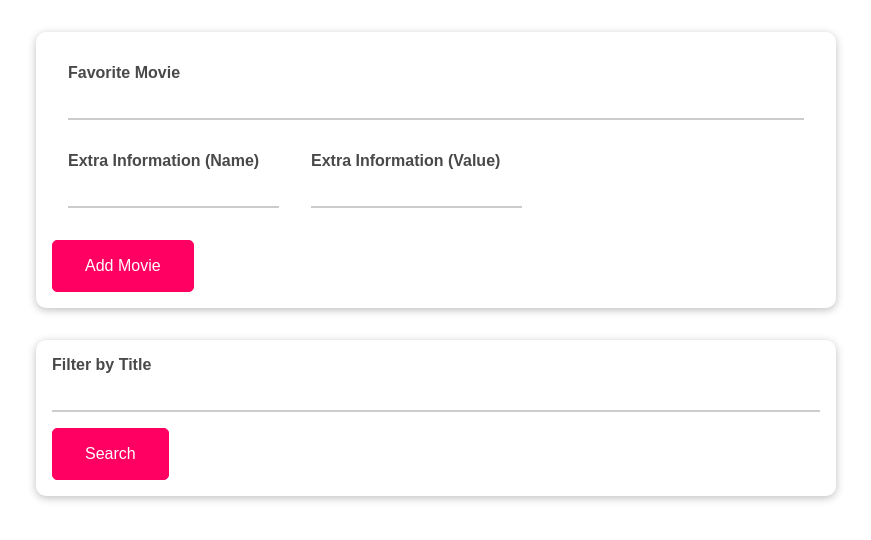
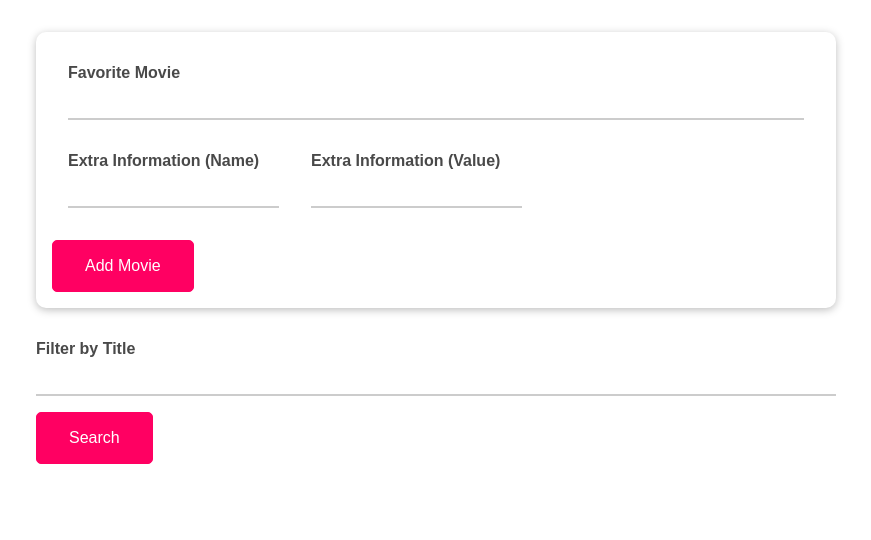
Before and after one commit to this-iz-anshu/git-project, a plain HTML site: page index.html in a window 1280 px wide. Shown: the whole page, without its empty margins (204-1075 px from the left). Drawn offline with Linux system fonts and the light colour scheme.

Commit message:
remove card class

```diff
--- a/index.html
+++ b/index.html
@@ -21,7 +21,7 @@
       </div>
       <button id="add-movie-btn">Add Movie</button>
     </section>
-    <section id="filter" class="card">
+    <section id="filter" class="">
       <label for="filter-title">Filter by Title</label>
       <input type="text" id="filter-title" />
       <button id="search-btn">Search</button>
```
